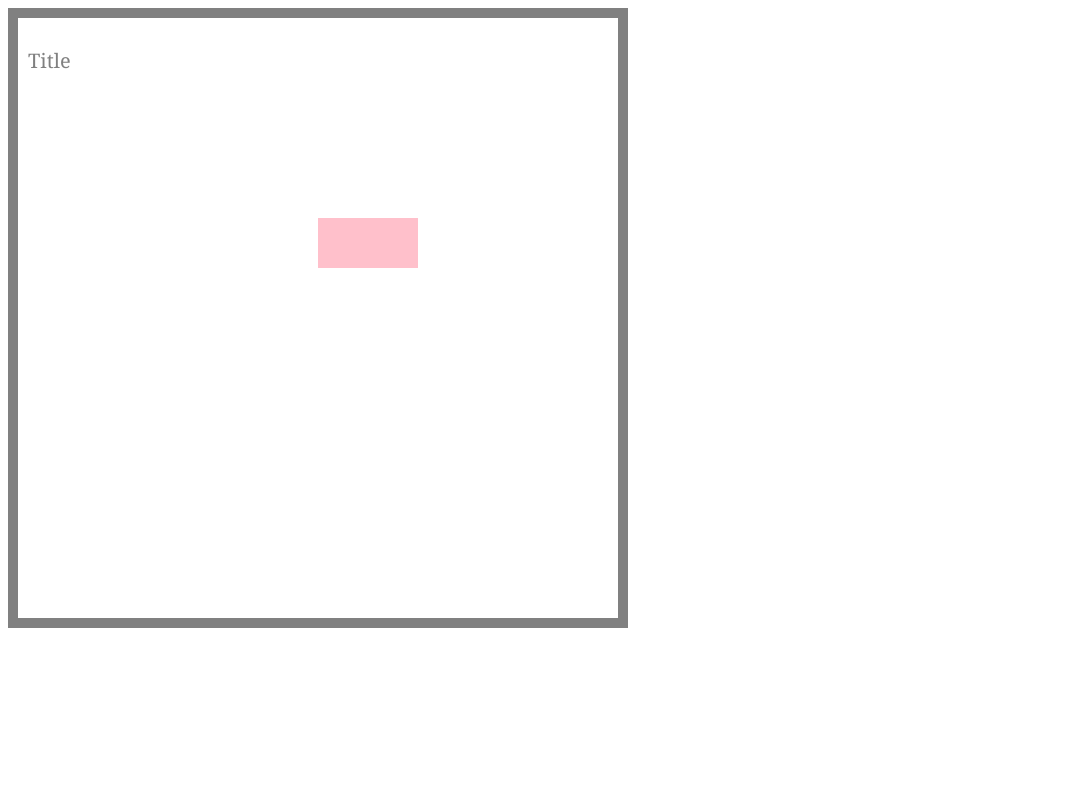
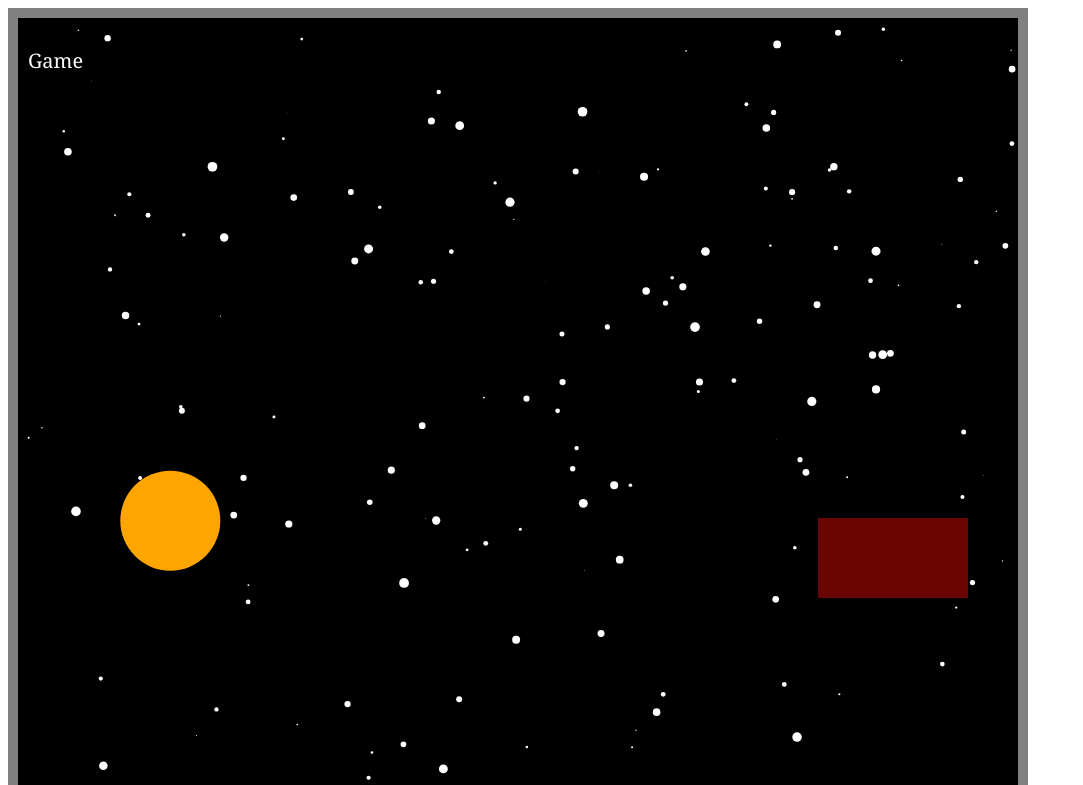
Before and after one commit to sbraunstein42/FinalProject, a plain HTML site: page index.html in a window 1280 px wide. Shown: the top 785 px of the page, without its empty margins (0-1083 px from the left). Drawn offline with Linux system fonts and the light colour scheme.

Commit message:
Infinite rock bug

```diff
--- /dev/null
+++ b/asteroid.js
@@ -0,0 +1,53 @@
+import { Toolbox } from "./toolbox.js";
+
+export class Asteroid {
+
+    x;
+    y;
+    xSpeed;
+    ySpeed;
+    radius;
+    canvas;
+    pencil;
+    difficulty;
+
+    toolbox = new Toolbox();
+
+    constructor(canvas, pencil, radius, speed, difficulty) {
+        this.pencil = pencil;
+        this.canvas = canvas;
+        this.radius = radius;
+        this.xSpeed = speed * Math.random();
+        this.ySpeed = speed * Math.random();
+        this.x = 100;
+        this.y = 500;
+        this.difficulty = difficulty;
+    }
+
+    draw() {
+        this.pencil.beginPath();
+        this.pencil.arc(this.x, this.y, this.radius, 0, 2 * Math.PI);
+        this.pencil.fillStyle = "orange";
+        this.pencil.fill();
+        this.pencil.closePath();
+    }
+
+    move() {
+        this.x += this.xSpeed;
+        this.y += this.ySpeed;
+    }
+
+    canSplit() {
+        return true;
+    }
+
+    didIClickOnIt(event) {
+        let clickX = event.offsetX;
+        let clickY = event.offsetY;
+        let didIClick = this.toolbox.isWithinCircle(this.x, this.y, this.radius, clickX, clickY);
+        return didIClick;
+    }
+
+
+
+}
--- a/code.js
+++ b/code.js
@@ -2,21 +2,28 @@ import { Game } from "./states/game.js";
 import { GameOver } from "./states/gameOver.js";
 import { Title } from "./states/title.js";
 import { Toolbox } from "./toolbox.js";
+import { StarField } from "./starField/starField.js";
 
 let canvas = document.getElementById("myCanvas");
 let pencil = canvas.getContext("2d"); // This gives you the drawing context, like a pencil
 let toolbox = new Toolbox();
+
+//make a star field!
+let starField = new StarField(canvas, pencil);
 
 //make some states to go to.
 let game = new Game(canvas, pencil);
 let gameOver = new GameOver(canvas, pencil);
 let title = new Title(canvas, pencil);
 
-let state = title;
+let state = game;
 
 function gameLoop() {
 
     pencil.clearRect(0,0, canvas.width, canvas.height);
+
+    starField.drawSpace();
+    starField.drawStars();
 
     let command = state.update();
 
@@ -32,4 +39,4 @@ function gameLoop() {
 
 }
 
-setInterval(gameLoop, 1000 / 60);
+setInterval(gameLoop, 10);
--- a/index.html
+++ b/index.html
@@ -3,9 +3,17 @@
         <link rel="stylesheet" href="styles.css">
     </head>
     <body>
-        <canvas id="myCanvas" height="600" width = "600"></canvas>
+        <canvas id="myCanvas" height="1000" width = "1000"></canvas>
         <script type="module" src="toolbox.js"></script>
 
+        <!-- asteroid -->
+        <script type="module" src="asteroid.js"></script>
+
+        <!-- star field -->
+        <script type="module" src="starField/star.js"></script>
+        <script type="module" src="starField/starField.js"></script>
+
+        <!-- states -->
         <script type="module" src="states/game.js"></script>
         <script type="module" src="states/gameOver.js"></script>
         <script type="module" src="states/title.js"></script>
--- /dev/null
+++ b/starField/star.js
@@ -0,0 +1,38 @@
+export class Star {
+
+
+    x = 50;
+    y = 50;
+    size = Math.random();
+    sizeMult = 5;
+    pencil;
+    canvas;
+    speed = 1;
+
+    constructor(canvas, pencil) {
+        this.pencil = pencil;
+        this.canvas = canvas;
+        this.x = canvas.width * Math.random();
+        this.y = canvas.height * Math.random();
+    }
+
+    draw(pencil) {
+        this.pencil.beginPath();
+        this.pencil.arc(this.x, this.y, this.size * this.sizeMult, 0, 2 * Math.PI);
+        this.pencil.fillStyle = "white";
+        this.pencil.fill();
+        this.pencil.closePath();
+    }
+
+    move() {
+        this.x += this.speed * this.size;
+    }
+
+    tryToRecycle() {
+        if(this.x > this.canvas.width) {
+            this.x = 0;
+            this.y = Math.random() * this.canvas.height;
+        }
+    }
+
+}
--- /dev/null
+++ b/starField/starField.js
@@ -0,0 +1,39 @@
+
+import { Star } from "./star.js";
+
+export class StarField {
+
+
+    //add all stars to the array
+    stars = [];
+    howManyStars = 200;
+    canvas;
+    pencil;
+
+    constructor(canvas, pencil) {
+        this.canvas = canvas;
+        this.pencil = pencil;
+
+        for(let i = 0; i < this.howManyStars; i++) {
+            let newStar = new Star(this.canvas, this.pencil);
+            this.stars.push(newStar)
+        }
+    }
+
+    drawSpace() {
+        // Set the fill color
+        this.pencil.fillStyle = 'black';
+        // Draw a filled rectangle at (10, 10) with width 100 and height 50
+        this.pencil.fillRect(0, 0, this.canvas.width, this.canvas.height);
+    }
+
+    drawStars() {
+
+        for(let i = 0; i < this.stars.length; i++) {
+            this.stars[i].move();
+            this.stars[i].draw();
+            this.stars[i].tryToRecycle();
+        }
+
+    }
+}
--- a/states/game.js
+++ b/states/game.js
@@ -1,17 +1,62 @@
+import { Asteroid } from "../asteroid.js";
+
 export class Game {
 
     canvas;
     pencil;
 
+    shipX = 800;
+    shipY = 500;
+    shipWidth = 150;
+    shipHeight = 80;
+
+    asteroids;
+
     constructor(canvas, pencil) {
         this.canvas = canvas;
         this.pencil = pencil;
+        this.asteroids = [];
+
+        this.addAsteroid(0);
+
+        this.checkForAsteroidClicks = this.checkForAsteroidClicks.bind(this);
+
+        this.canvas.addEventListener("mousedown", this.checkForAsteroidClicks)
     }
 
+    checkForAsteroidClicks(event) {
+        for(let i = 0; i < this.asteroids.length; i++) {
+            let rock = this.asteroids[i];
+            let wasHit = rock.didIClickOnIt(event)
+            if(wasHit) {
+                if(rock.canSplit()) {
+                    this.addAsteroid(rock.difficulty + .1)
+                    this.addAsteroid(0)
+                }
+            }
+        }
+    }
+
+    addAsteroid(difficulty) {
+        this.asteroids.push(new Asteroid(this.canvas, this.pencil, 50, .2, difficulty));
+    }
+
+
     update() {
-        console.log("In game!")
         this.pencil.font = "20px Georgia";
         this.pencil.fillText("Game", 10, 50);
+
+        for(let i = 0; i < this.asteroids.length; i++) {
+            this.asteroids[i].draw();
+            this.asteroids[i].move();
+        }
+
+        this.pencil.fillStyle = "#690604ff";
+        this.pencil.fillRect(
+            this.shipX, this.shipY,
+            this.shipWidth, this.shipHeight
+        );
+
     }
 
 
--- a/states/title.js
+++ b/states/title.js
@@ -7,10 +7,10 @@ export class Title {
     changeToGame = false;
     toolbox = new Toolbox();
 
-    startButtonX = 300;
-    startButtonY = 200;
-    startButtonW = 100;
-    startButtonH = 50;
+    startButtonX = 350;
+    startButtonY = 350;
+    startButtonW = 300;
+    startButtonH = 300;
 
     constructor(canvas, pencil) {
         this.canvas = canvas;
@@ -43,11 +43,15 @@ export class Title {
         this.pencil.font = "20px Georgia";
         this.pencil.fillText("Title", 10, 50);
 
-        this.pencil.fillStyle = "pink";
+        this.pencil.fillStyle = "#690604ff";
         this.pencil.fillRect(
             this.startButtonX, this.startButtonY,
             this.startButtonW, this.startButtonH
         );
+
+        this.pencil.fillStyle = "white";
+        this.pencil.font = "50px Impact";
+        this.pencil.fillText("ESCAPE", this.startButtonX + 70, this.startButtonY + 170);
 
         if(this.changeToGame) {
             this.changeToGame = false; //consume it; so we reset the title screen for next time.
--- a/toolbox.js
+++ b/toolbox.js
@@ -45,6 +45,24 @@ export class Toolbox {
         return color;
     }
 
+    // -----------------------------------------------
+    // Utility function to check distance between two points, a and b
+    getDistance(a, b) {
+        let dx = a.x - b.x;
+        let dy = a.y - b.y;
+        return Math.sqrt(dx*dx + dy*dy);
+    }
+
+    isWithinCircle(circleX, circleY, circleRadius, myX, myY) {
+        let distance = this.getDistance(
+            {x : circleX, y : circleY},
+            {x : myX, y : myY},
+        )
+        let isWithin = distance < circleRadius;
+        console.log(distance + " < " + circleRadius + " .... " + isWithin)
+        return isWithin;
+    }
+
     isWithinRect(pointX, pointY, rectX, rectY, rectW, rectH) {
         if(pointX > rectX + rectW) {
             return false; //too far right
```
